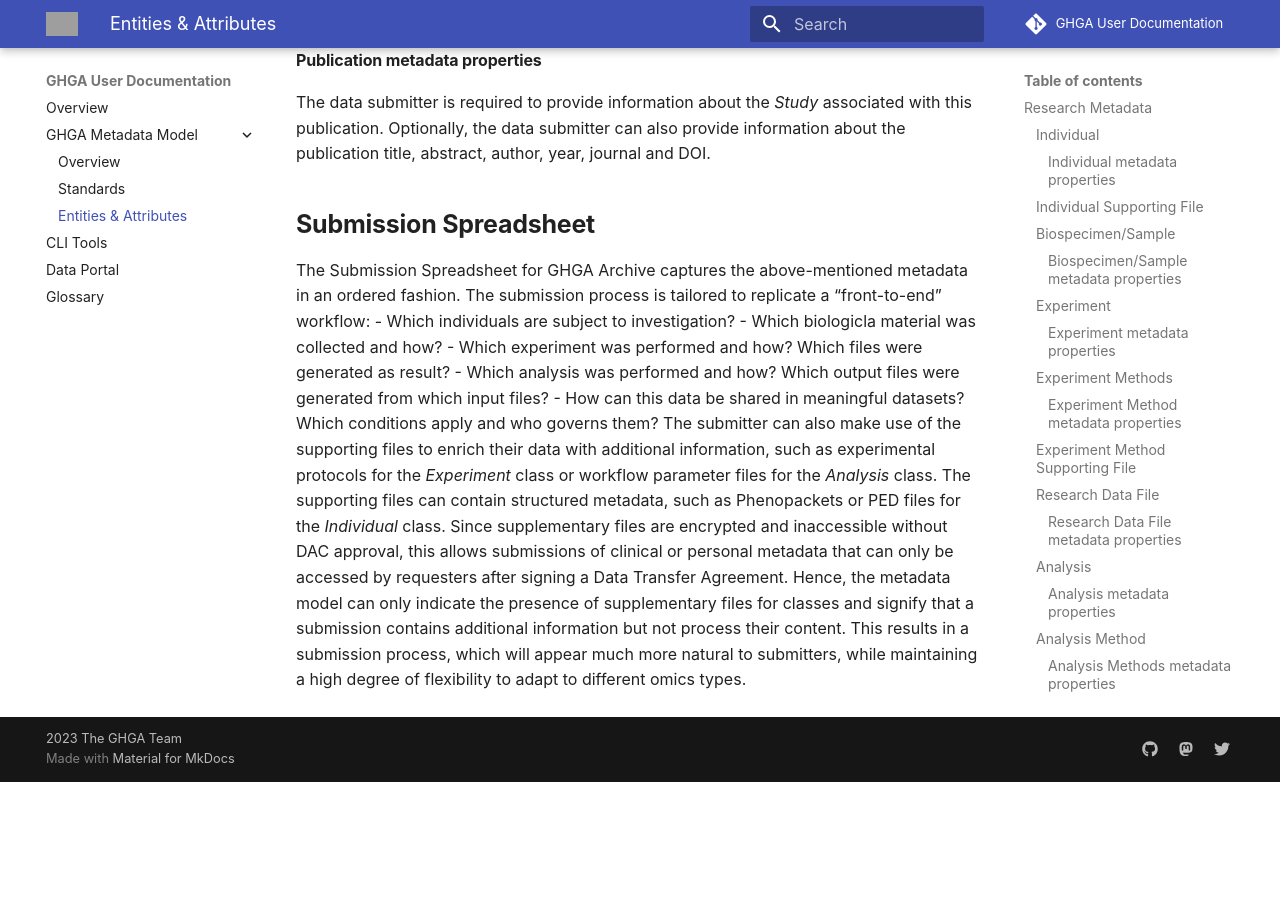
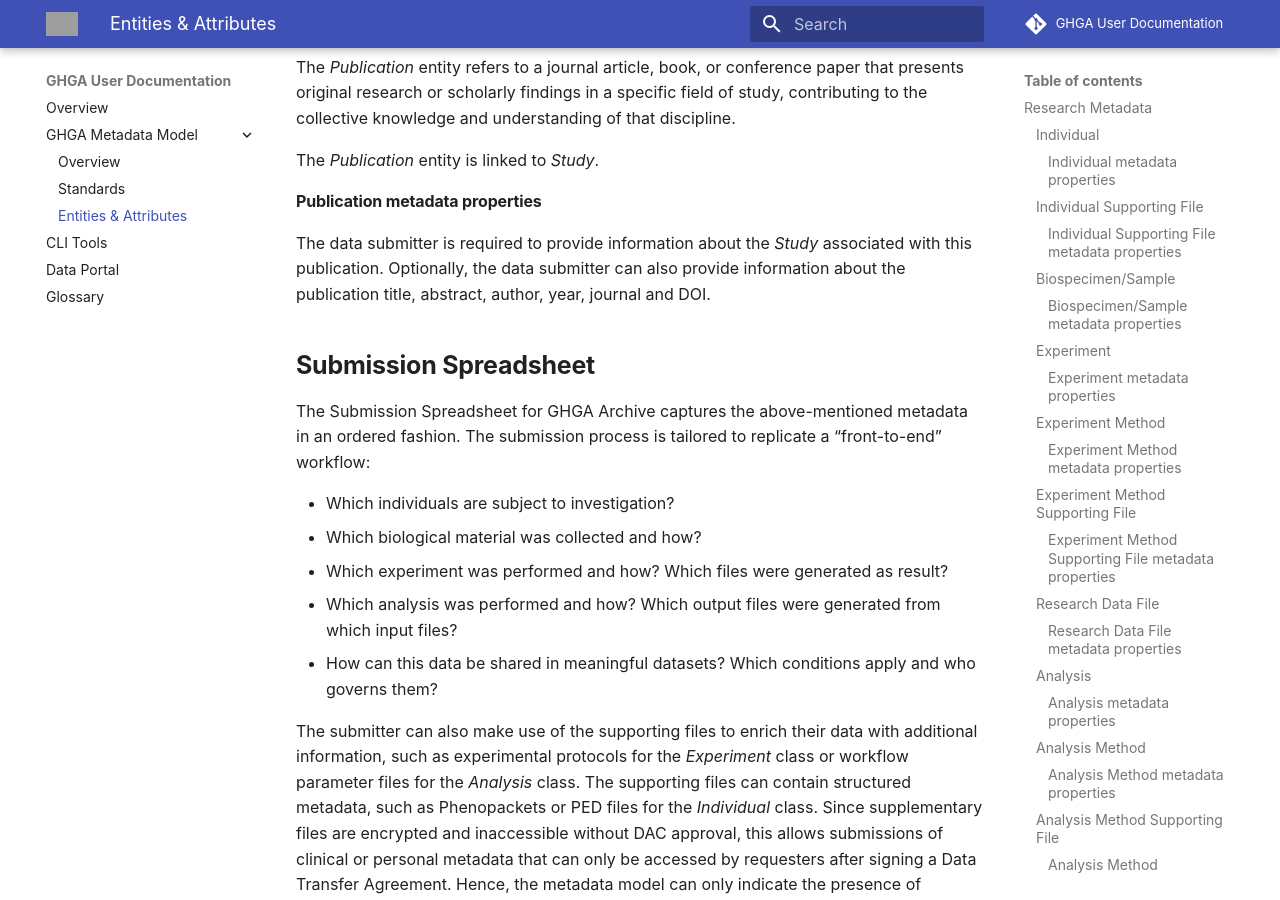
Before and after one commit to ghga-de/docs.ghga.de, an MkDocs documentation site: the page built from user_docs/metadata/entities.md, in a window 1280 px wide and 900 px high, scrolled down 5959 px. Built offline with MkDocs 1.6.1 and Material for MkDocs 9.7.7, drawn with Linux system fonts in a browser that asks for light colours; comment, search, counter and statistics services are not loaded; before the commit the page ends 6741 px from its top, so only the background shows below that; some of the changed text lies outside the part shown; grey boxes are pictures that could not be loaded.

Commit message:
minor fixes

````diff
--- a/user_docs/metadata/entities.md
+++ b/user_docs/metadata/entities.md
@@ -20,7 +20,10 @@
 
 ### **Individual Supporting File**
 
-If the data submitters have additional information to provide about the *Individual*, then they can make use of the *Individual Supporting File* class which requires the following information -  file format, file name, dataset associated with this file as well as if the file is included as part of the submission.
+If the data submitters have additional information to provide about the *Individual*, then they can make use of the *Individual Supporting File* class.
+
+#### **Individual Supporting File metadata properties**
+The **Individual Supporting File** requires the following information: file format, file name, dataset associated with this file as well as if the file is included as part of the submission.
 
 ### **Biospecimen/Sample**
 
@@ -28,7 +31,7 @@
 
 A *Biospecimen* is defined in GHGAs metadata as any natural material taken from a biological entity for testing, diagnostics, treatment or research purposes. The *Biospecimen* is linked to the *Individual* entity from which the biospecimen itself has been derived.
 
-The *Biospecimen/Sample* is linked to the *Individual* entity describing the collection of biological material. Further, it is linked to the *Experiment*.```
+The *Biospecimen/Sample* is linked to the *Individual* entity describing the collection of biological material. Further, it is linked to the *Experiment*.
 
 #### **Biospecimen/Sample metadata properties**
 
@@ -46,7 +49,7 @@
 
 The *Experiment* entity requires the data submitters to provide information about experiment method, title, description and sample information.
 
-### **Experiment Methods**
+### **Experiment Method**
 
 The *Experiment Method* entity captures information about the protocol that was followed to perform the omics experiment.
 
@@ -56,7 +59,10 @@
 
 ### **Experiment Method Supporting File**
 
-Any additional information pertaining to the *Experiment Method* can be provided here. The submitter is required to provide information about the file format, the *Experiment Method* this file supports, the file name, the *Dataset* associated with this file and whether this file is included as part of the submission.
+Any additional information pertaining to the *Experiment Method* can be provided as *Experiment Method Supporting File*.
+
+#### **Experiment Method Supporting File metadata properties**
+The submitter is required to provide information about the file format, the *Experiment Method* this file supports, the file name, the *Dataset* associated with this file and whether this file is included as part of the submission.
 
 ### **Research Data File**
 
@@ -80,7 +86,7 @@
 
 The *Analysis Method* entity describes the computational workflow that created *Process Data Files* in more detail.
 
-#### **Analysis Methods metadata properties**
+#### **Analysis Method metadata properties**
 
 For this submission, the data submitter is required to provide information about the *Analysis Method* name, a description, type, the workflow name, workflow repository and workflow DOI. Furthermore, it is also recommended to provide information about the workflow version, workflow tasks, parameters and software versions.
 
@@ -145,10 +151,12 @@
 ## **Submission Spreadsheet**
 
 The Submission Spreadsheet for GHGA Archive captures the above-mentioned metadata in an ordered fashion. The submission process is tailored to replicate a “front-to-end” workflow:
+
 - Which individuals are subject to investigation?
-- Which biologicla material was collected and how?
+- Which biological material was collected and how?
 - Which experiment was performed and how? Which files were generated as result?
 - Which analysis was performed and how? Which output files were generated from which input files?
 - How can this data be shared in meaningful datasets? Which conditions apply and who governs them?
+
 The submitter can also make use of the supporting files to enrich their data with additional information, such as experimental protocols for the *Experiment* class or workflow parameter files for the *Analysis* class. The supporting files can contain structured metadata, such as Phenopackets or PED files for the *Individual* class. Since supplementary files are encrypted and inaccessible without DAC approval, this allows submissions of clinical or personal metadata that can only be accessed by requesters after signing a Data Transfer Agreement. Hence, the metadata model can only indicate the presence of supplementary files for classes and signify that a submission contains additional information but not process their content.
 This results in a submission process, which will appear much more natural to submitters, while maintaining a high degree of flexibility to adapt to different omics types.
````
Also changed, not shown: user_docs/metadata/overview.md (+1 -0 lines).
